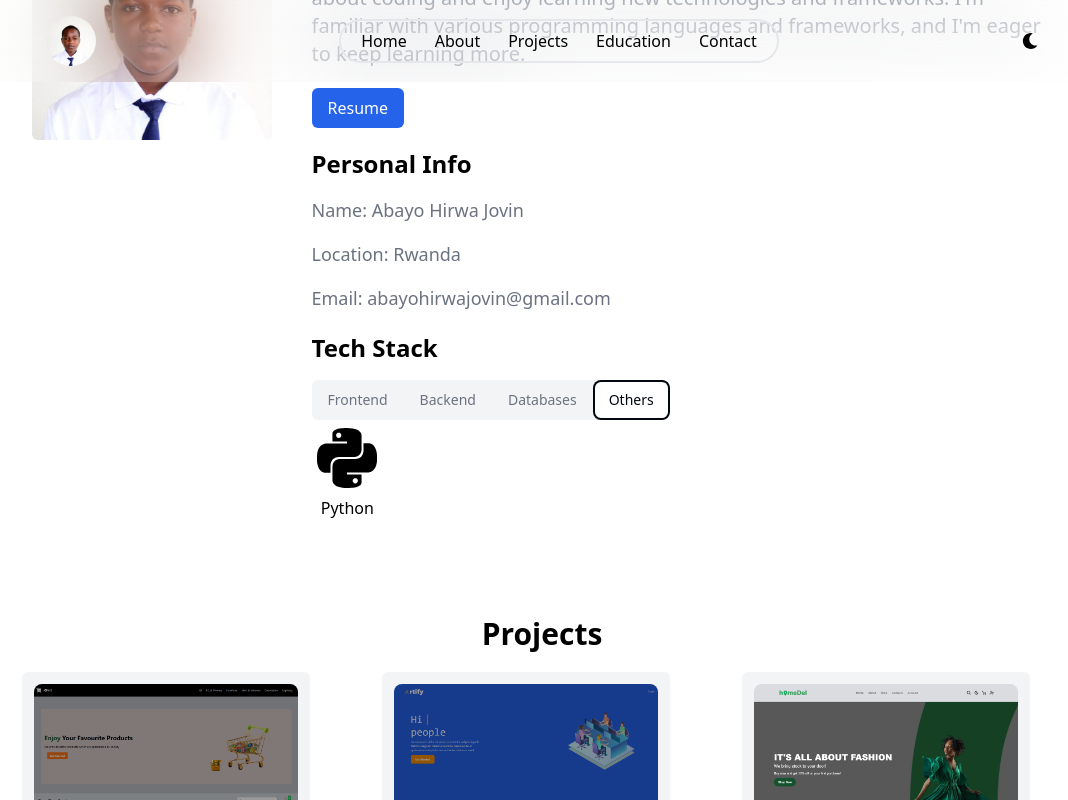
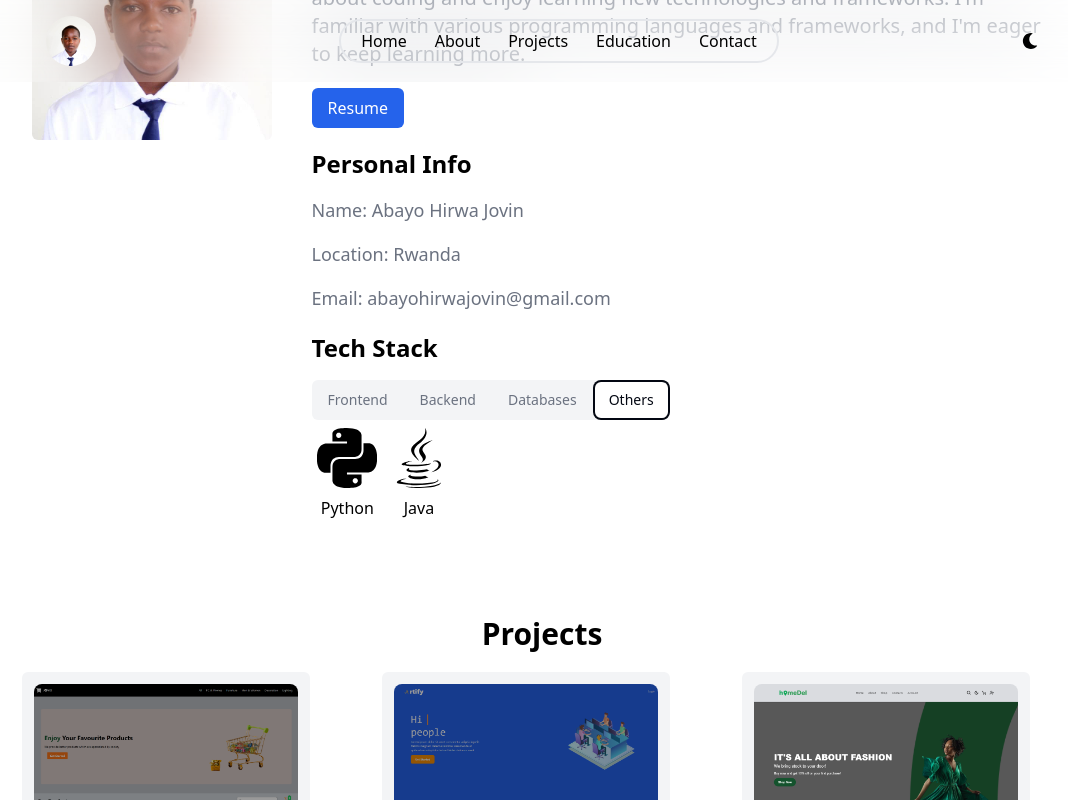
Before and after one commit to AbayoHJovin/Hirwajovin, a Next.js app: page / in a window 1280 px wide. Both pictures are taken after a click on the tab "Others". Shown: the part 1078-1878 px from the top of the page, without its empty margins (98-1166 px from the left). Built offline with nearby package versions, Linux system fonts and the light colour scheme.

Commit message:
added java

```diff
--- a/src/components/about.tsx
+++ b/src/components/about.tsx
@@ -18,6 +18,7 @@ import {
 } from "react-icons/si";
 import Skeleton from "react-loading-skeleton";
 import "react-loading-skeleton/dist/skeleton.css";
+import { FaJava } from "react-icons/fa";
 
 export default function About() {
   const [loading, setLoading] = useState(true);
@@ -47,7 +48,10 @@ export default function About() {
     { lang: "MySQL", logo: <DiMysql />, color: "#00758F" },
   ];
 
-  const Others = [{ lang: "Python", logo: <SiPython /> }];
+  const Others = [
+    { lang: "Python", logo: <SiPython /> },
+    { lang: "Java", logo: <FaJava /> },
+  ];
 
   useEffect(() => {
     const timer = setTimeout(() => setLoading(false), 2000);
@@ -115,7 +119,7 @@ export default function About() {
                   <p className="text-lg text-[#6b7280]">
                     Name: Abayo Hirwa Jovin
                   </p>
-                   <p className="text-lg text-[#6b7280]">Location: Rwanda</p>
+                  <p className="text-lg text-[#6b7280]">Location: Rwanda</p>
                   <p className="text-lg text-[#6b7280]">
                     Email: abayohirwajovin@gmail.com
                   </p>
```
